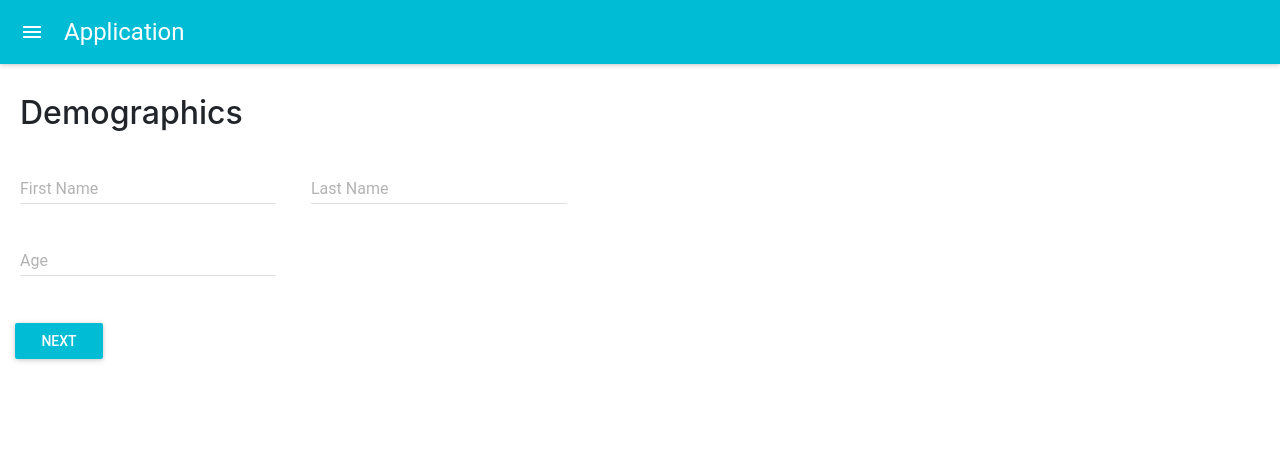
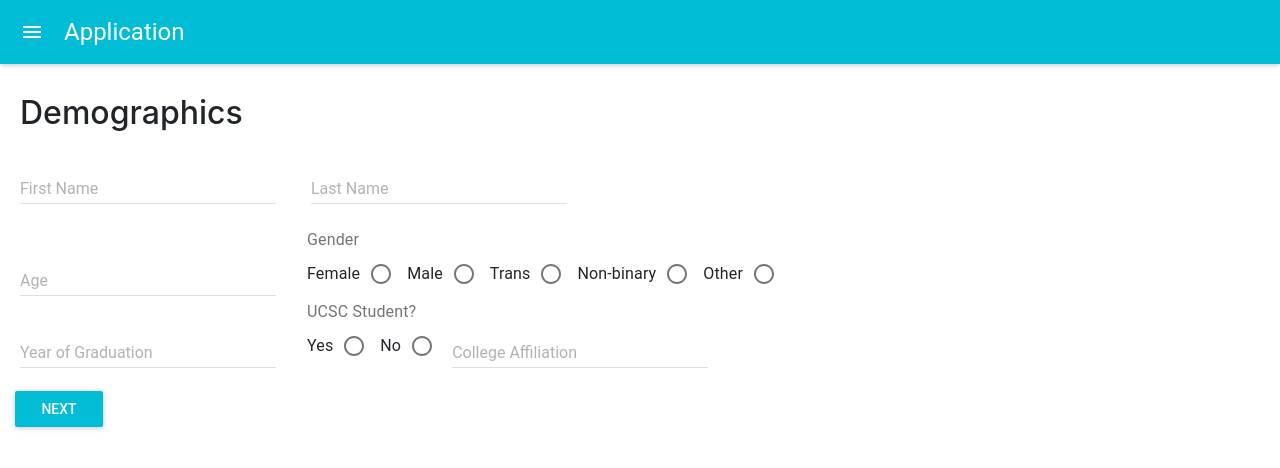
Before and after one commit to bjma/cruzhacks-challenge, a React (Create React App) app: page / in a window 1280 px wide. Shown: the top 468 px of the page. Built offline with nearby package versions, Linux system fonts and the light colour scheme.

Commit message:
finished form demographics + TODO: form validation

```diff
--- a/src/App.css
+++ b/src/App.css
@@ -51,3 +51,9 @@ Form {
     margin-left: 20px;
     font-size: 32px;
 }
+
+
+.legends {
+    margin-left: 16px;
+    margin-bottom: 5px;
+}
--- a/src/components/FormDemographics.js
+++ b/src/components/FormDemographics.js
@@ -1,10 +1,15 @@
 import React from 'react';
 import MuiThemeProvider from 'material-ui/styles/MuiThemeProvider';
 import { AppBar, TextField, RaisedButton } from 'material-ui'
-import { RadioGroup } from '@material-ui/core';
+import { RadioGroup, Radio } from '@material-ui/core';
+import { FormControl, FormControlLabel, FormLabel } from '@material-ui/core'
 import App from '../App';
 
 class FormDemographics extends React.Component {
+    constructor(props) {
+        super(props);
+    }
+
     continue = e => {
         e.preventDefault();
         this.props.nextPage();
@@ -17,28 +22,65 @@ class FormDemographics extends React.Component {
                     <AppBar title='Application' />
                     <h1 className='page-header'>Demographics</h1>
                     <TextField
+                        required
+                        type='text'
                         className='input-fields'
                         floatingLabelText='First Name'
                         onChange={ this.props.handleChange('firstName') }
                         defaultValue={this.props.firstName}
                     />
                     <TextField
+                        required
+                        type='text'
                         className='input-fields'
                         floatingLabelText='Last Name'
                         onChange={ this.props.handleChange('lastName') }
                         defaultValue={this.props.lastName}
+                        style={{marginBottom:20}}
                     />
+                    <br/>
+                    <TextField
+                        required
+                        type='text'
+                        className='input-fields'
+                        type='number'
+                        floatingLabelText='Age'
+                        onChange={ this.props.handleChange('age') }
+                        defaultValue={ this.props.age }
+                    />
+                    <FormControl component='fieldset'>
+                        <FormLabel component='legend' className='legends'>Gender</FormLabel>
+                        <RadioGroup row required defaultValue={ this.props.gender } onChange= { this.props.handleChange('gender') }>
+                            <FormControlLabel value="female" control={<Radio />} label="Female" labelPlacement='start'/>
+                            <FormControlLabel value="male" control={<Radio />} label="Male" labelPlacement='start'/>
+                            <FormControlLabel value="trans" control={<Radio />} label="Trans" labelPlacement='start'/>
+                            <FormControlLabel value="nonbinary" control={<Radio />} label="Non-binary" labelPlacement='start'/>
+                            <FormControlLabel value="other" control={<Radio />} label="Other" labelPlacement='start'/>
+                        </RadioGroup>
+                    </FormControl>
                     <br/>
                     <TextField
                         className='input-fields'
                         type='number'
-                        floatingLabelText='Age'
-                        onChange={ this.props.handleChange('age') }
-                        defaultValue={this.props.age}
+                        floatingLabelText='Year of Graduation'
+                        onChange={ this.props.handleChange('gradYear') }
+                        defaultValue={ this.props.gradYear }
                     />
-                    <RadioGroup floatingLabelText='Gender' onChange={this.props.handleChange('gender')}>
-
-                    </RadioGroup>
+                    <FormControl component='fieldset'>
+                        <FormLabel component='legend' className='legends'>UCSC Student?</FormLabel>
+                        <RadioGroup row required defaultValue={ this.props.isStudent } onChange= { this.props.handleChange('isStudent') }>
+                            <FormControlLabel value={ true } control={<Radio />} label="Yes" labelPlacement='start'/>
+                            <FormControlLabel value={ false } control={<Radio />} label="No" labelPlacement='start'/>
+                        </RadioGroup>
+                    </FormControl>
+                    <TextField
+                        disabled={this.props.isStudent}
+                        className='input-fields'
+                        type='text'
+                        floatingLabelText='College Affiliation'
+                        onChange={ this.props.handleChange('collegeAffiliation') }
+                        defaultValue={ this.props.collegeAffiliation }
+                    />
                     <br/>
                     <RaisedButton
                         label='Next'
```
